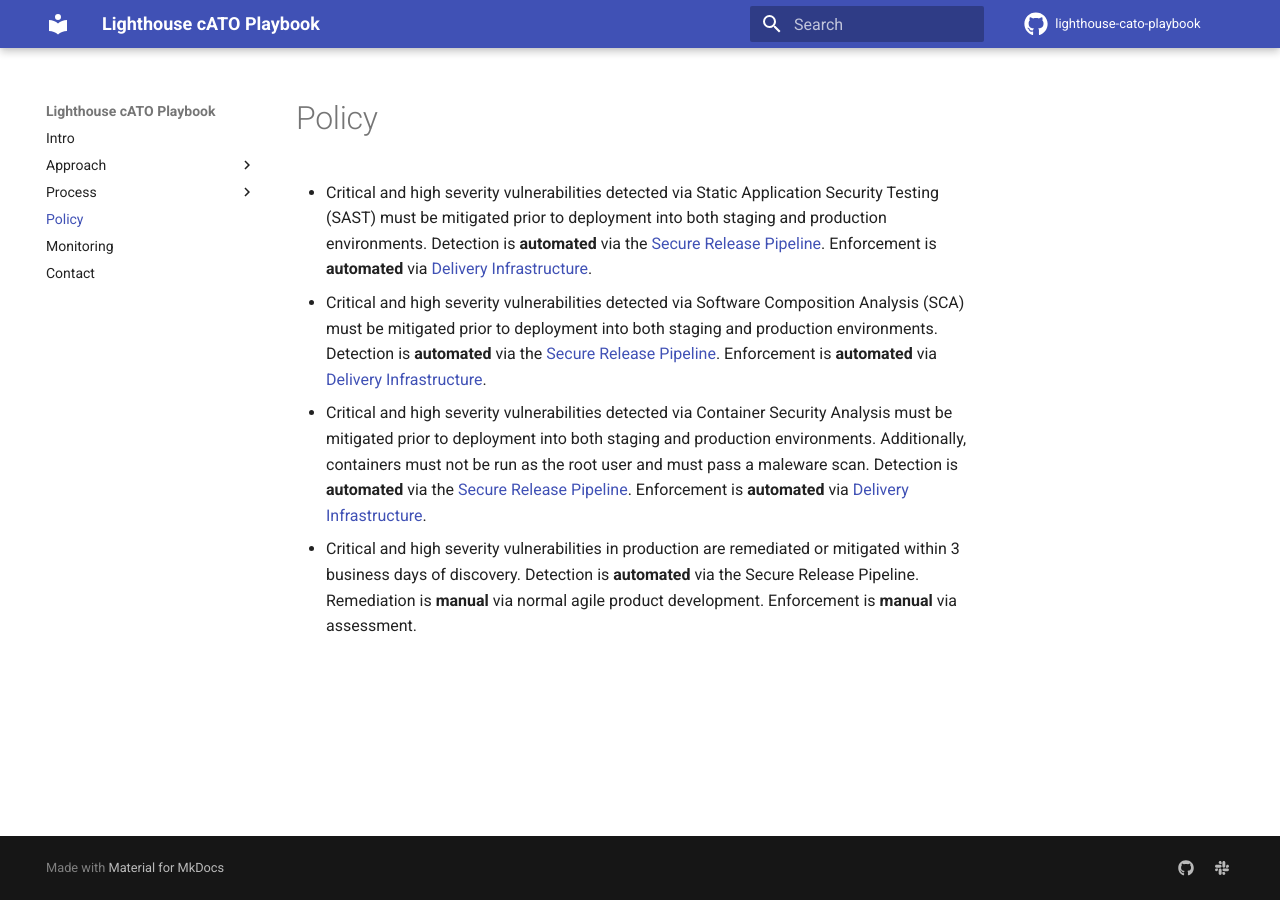
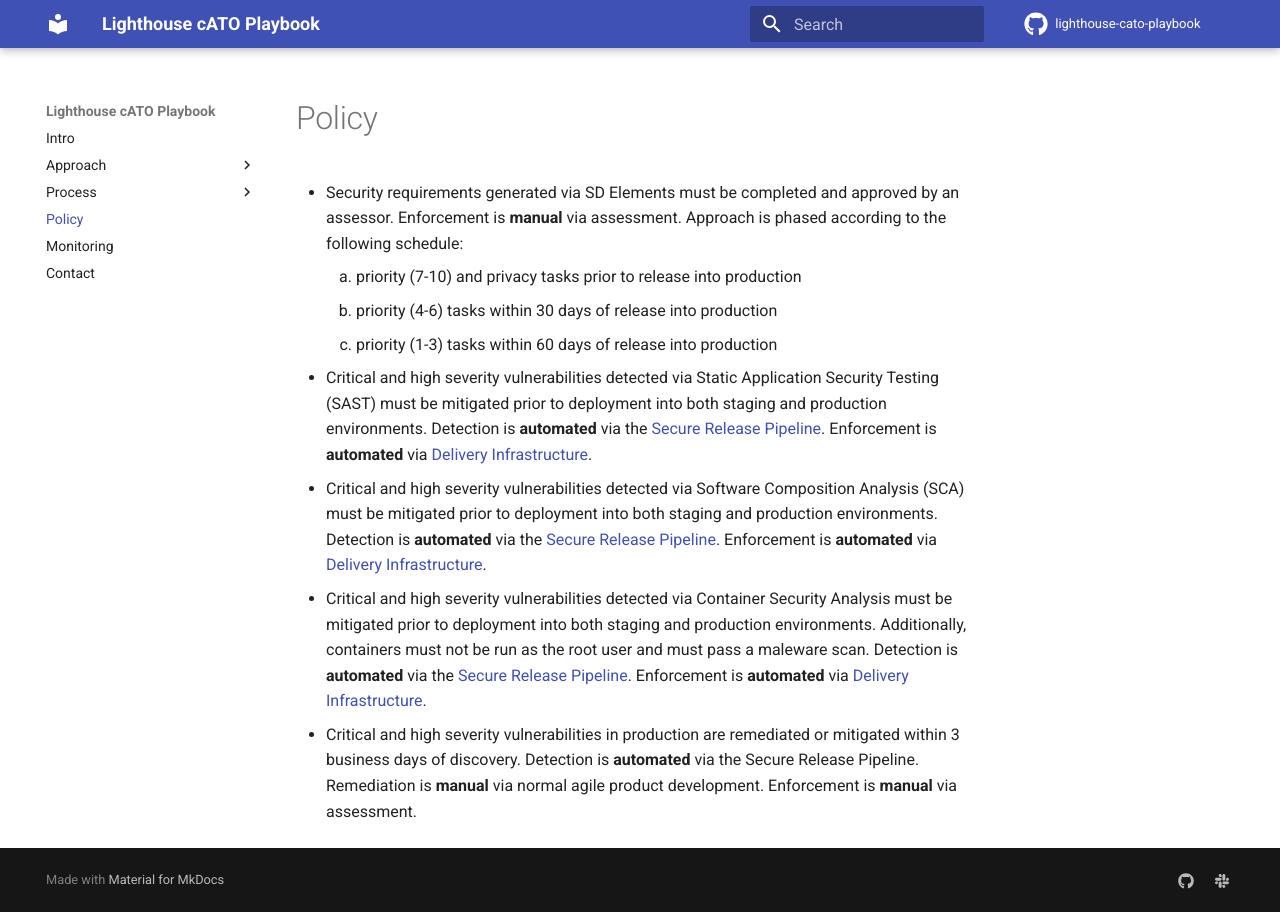
Before and after one commit to rise8-us/cato-playbook, an MkDocs documentation site: the page built from docs/policy.md, in a window 1280 px wide. Built offline with MkDocs 1.6.1 and Material for MkDocs 9.7.7, drawn with Linux system fonts in a browser that asks for light colours; comment, search, counter and statistics services are not loaded.

Commit message:
docs/policy.md

```diff
--- a/docs/policy.md
+++ b/docs/policy.md
@@ -1,5 +1,10 @@
 # Policy
 
+- Security requirements generated via SD Elements must be completed and approved by an assessor. Enforcement is
+**manual** via assessment. Approach is phased according to the following schedule:
+    1. priority (7-10) and privacy tasks prior to release into production
+    2. priority (4-6) tasks within 30 days of release into production
+    3. priority (1-3) tasks within 60 days of release into production
 - Critical and high severity vulnerabilities detected via Static Application Security Testing (SAST) must be mitigated
 prior to deployment into both staging and production environments. Detection is **automated** via the
 [Secure Release Pipeline]((https://github.com/department-of-veterans-affairs/lighthouse-tornado)). Enforcement is
```
